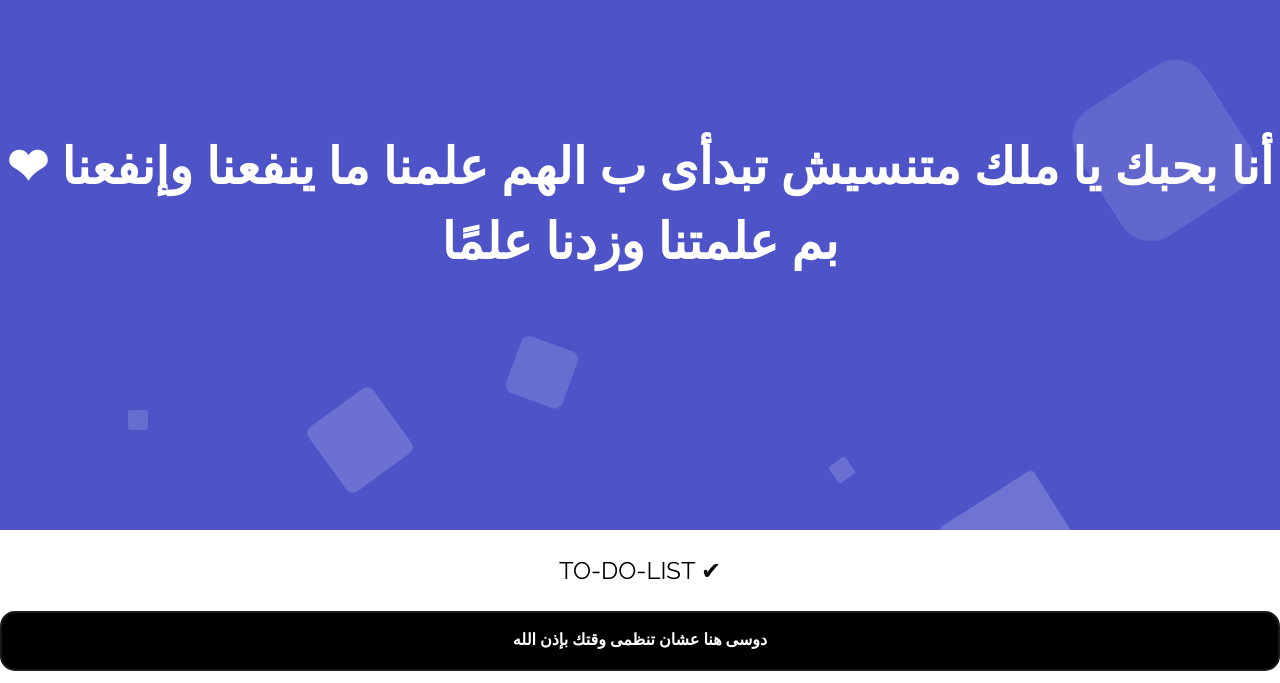
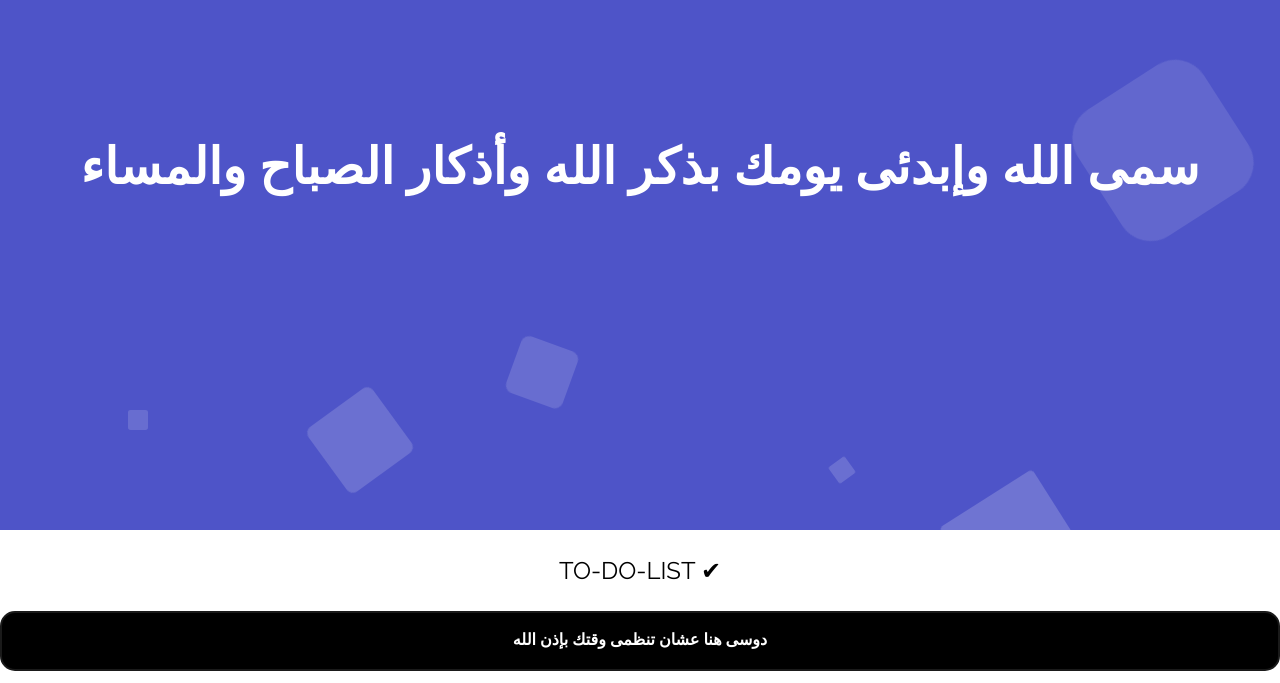
Before and after one commit to wael-abd-ALWHAB/my-study-environment--malak-, a plain HTML site: page index.html in a window 1280 px wide. Shown: the part 270-953 px from the top of the page. Drawn offline with Linux system fonts and the light colour scheme; a script that the page names is missing.

Commit message:
Update index.html

```diff
--- a/index.html
+++ b/index.html
@@ -1,7 +1,7 @@
 <!DOCTYPE html>
 <html>
 <head>
-	<title>TESLA</title>
+	<title>بيئة عمل ملك</title>
 	<meta name="viewport" content="width=device-width">
 	<meta name="viewport" content="width=device-width, initial-scale=1.0">
 	<link rel="stylesheet" type="text/css" href="css/all.css">
@@ -24,7 +24,7 @@
 
 
 		<div class="context">
-			<h1>❤ أنا بحبك يا ملك متنسيش تبدأى ب الهم علمنا ما ينفعنا وإنفعنا بم علمتنا وزدنا علمًا</h1>
+			<h1>سمى الله وإبدئى يومك بذكر الله وأذكار الصباح والمساء</h1>
 		</div>
 
 
```
